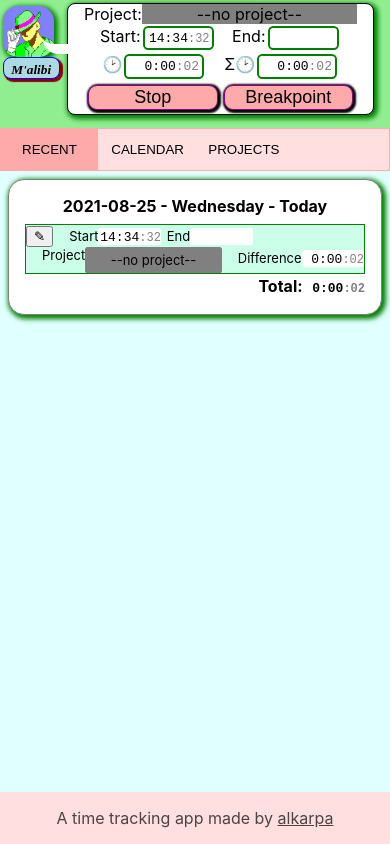
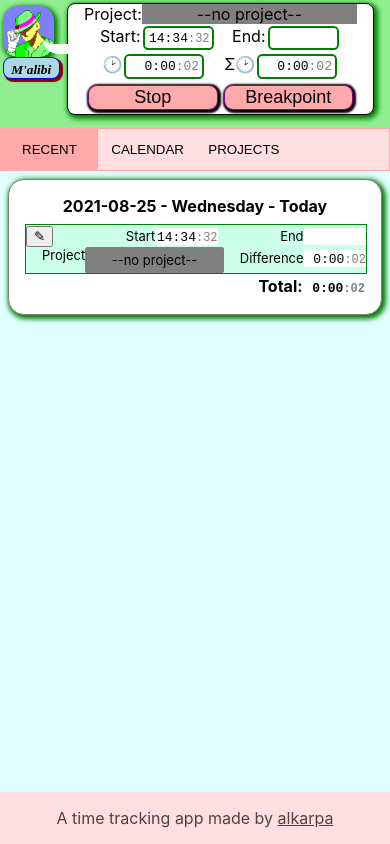
Before and after one commit to alkarpa/malibi, a React (Create React App) app: page / in a window 390 px wide. Both pictures are taken after a click on the button "Start". Built offline with nearby package versions, Linux system fonts and the light colour scheme.

Commit message:
Make the alibi lists more readable
The alibi lists were too wide on large screens and inconsistent on
small screens.

```diff
--- a/src/components/calendar/calendar.css
+++ b/src/components/calendar/calendar.css
@@ -112,16 +112,15 @@
     background-color: var(--highlight-intent-color);
 }
 .day>.date {
-    background-color: rgba(0,0,0,0.1);
+    background-color: var(--header-bg-color-dark);
 }
 
 .day.today {
-    box-shadow: 0px 0px 0px 2px rgba(0,0,0,0.2) inset;
+    box-shadow: 0px 0px 0px 2px var(--header-bg-color-dark) inset;
 }
 .day.today>.date {
     white-space: nowrap;
     overflow-x: hidden;
-    background-color: rgba(0,0,0,0.2);
     color: white;
     text-shadow: 0px 0px 2px black;
 }
--- a/src/components/calendar/calendarDayInfo.js
+++ b/src/components/calendar/calendarDayInfo.js
@@ -86,8 +86,11 @@ const DayInfo = ({ activeDate, intervals, projectsMap }) => {
     return (
         <div>
             <ClockArea dateStart={dateStart} midday={midday} dateEnd={dateEnd} intervals={intervals} projectsMap={projectsMap} />
-            <div className='completedCard'>
-                <TimesTable day={intervals} />
+            <div className='completedCardContainer'>
+                <div className='completedCard'>
+                    <TimesTable day={intervals} />
+                </div>
+
             </div>
         </div>
     )
@@ -100,8 +103,8 @@ const CalendarDayInfo = ({ activeDate, setActiveDate, intervals = [], projectsMa
         <>
             {
                 intervals.length > 0
-                ? <DayInfo activeDate={activeDate} intervals={intervals} projectsMap={projectsMap} />
-                : <EmptyAlibis />
+                    ? <DayInfo activeDate={activeDate} intervals={intervals} projectsMap={projectsMap} />
+                    : <EmptyAlibis />
             }
 
 
--- a/src/components/projectmanagement/projectDetails.js
+++ b/src/components/projectmanagement/projectDetails.js
@@ -20,7 +20,7 @@ const ProjectIntervalsList = ({ projectid }) => {
 
     if (total === 0) {
         const projectDescriptor = projectid ? 'this project' : 'no project'
-        return (<div style={{textAlign: 'center', margin: '2em'}}>
+        return (<div style={{ textAlign: 'center', margin: '2em' }}>
             No alibis with {projectDescriptor}
         </div>)
     }
@@ -29,7 +29,7 @@ const ProjectIntervalsList = ({ projectid }) => {
     const dates = Object.keys(dateMap)
 
     return (
-        <div className='projecttracked'>
+        <div className='projecttracked completedCardContainer'>
             <ProjectDnDList />
             <div className='projecttrackedtotal'>
                 Total: <TimeDisplay time={total} />
@@ -61,7 +61,7 @@ const ProjectDetails = ({ project }) => {
             </div>
             <div>
                 <DetailsSection >
-                    <ProjectForm buttontitle={ project.id ? 'Edit' : 'New' } project={project} />
+                    <ProjectForm buttontitle={project.id ? 'Edit' : 'New'} project={project} />
                     <ProjectIntervalsList buttontitle='Tracked' projectid={project.id} />
                 </DetailsSection>
             </div>
--- a/src/components/projectmanagement/projects.css
+++ b/src/components/projectmanagement/projects.css
@@ -47,7 +47,6 @@
 .projecttrackedtotal {
     text-align: center;
     font-weight: bold;
-    background-color: var(--header-bg-color);
 }
 
 .projecttitle {
--- a/src/index.css
+++ b/src/index.css
@@ -1,6 +1,7 @@
 :root {
   --main-bg-color: lightcyan;
   --header-bg-color: lightgreen;
+  --header-bg-color-dark: rgb(115, 190, 115);
   --shadow-pixels: 2px 2px 5px 2px;
   --header-shadow-color: green;
   --highlight-color: #ffdfdf;
@@ -124,15 +125,6 @@ body {
   font-size: large;
 }
 
-.completedCard {
-  border: 1px gray solid;
-  background-color: white;
-  box-shadow: var(--shadow-pixels) var(--header-shadow-color);
-  border-radius: 1em;
-  padding: 1em;
-  margin: 0.5em;
-  max-width: 95%;
-}
 
 .seconds {
   color: gray;
@@ -264,85 +256,3 @@ footer a {
 .switch input:checked + .slider {
   transform: translateX(100%)
 }
-
-/* Alibi edit popup */
-.alibiedit {
-  position: relative;
-  text-align: left;
-  padding-right: 1em;
-}
-.alibiedit>button.selected {
-  background-color: var(--highlight-color);
-}
-.alibiedit>.alibiformcontainer {
-  position: fixed;
-  width: 300px;
-  background-color: var(--highlight-color);
-  border: 1px black solid;
-  border-radius: 0.5em;
-  overflow: hidden;
-  box-shadow: 5px 5px 5px 5px gray;
-  top: 25%;
-  left: 50%;
-  margin-left: -150px;
-  z-index: 500;
-  text-align: center;
-}
-.alibiedit>.alibiformcontainer:before {
-  z-index: -1;
-  content: '';
-  position: fixed;
-  top: 0;
-  left: 0;
-  width: 100%;
-  height: 100%;
-  background-color: rgba(0,0,0,0.5);
-}
-.alibiform>.closebutton {
-  width: 96%;
-  background-color: gray;
-  text-align: center;
-  cursor: pointer;
-  border-radius: 0.5em;
-  margin-left: 2%;
-  margin-right: 2%;
-  margin-top: 0.2em;
-  transition: 0.2s;
-}
-.alibiform>.closebutton:hover {
-  background-color: darkred;
-  color: white;
-}
-.alibiform{
-  background-color: var(--highlight-color);
-}
-.alibiform>.updatebutton {
-  width: 96%;
-  cursor: pointer;
-  border-radius: 0.5em;
-  margin-left: 2%;
-  margin-right: 2%;
-  margin-bottom: 0.2em;
-  border-color: var(--header-shadow-color);
-  background-color: var(--header-bg-color);
-  transition: 0.2s;
-}
-.alibiform>.updatebutton:hover {
-  background-color: var(--main-bg-color);
-}
-.alibiformsections {
-  margin-top: 0.2em;
-  margin-left: 0.2em;
-  margin-right: 0.2em;
-  border-radius: 1em;
-  overflow: hidden;
-  border: 1px solid gray;
-}
-.alibiformsection {
-  padding-bottom: 1em;
-  background-color: var(--main-bg-color);
-}
-.alibiformsection>.title {
-  background-color: var(--highlight-intent-color);
-  text-align: center;
-}
--- a/src/timestable.css
+++ b/src/timestable.css
@@ -1,9 +1,26 @@
+.completedCardContainer {
+    display: grid;
+    grid-template-rows: repeat( auto-fit, min-content );
+    justify-items: center;
+    height: min-content;
+}
+
+.completedCard {
+    border: 1px gray solid;
+    background-color: white;
+    box-shadow: var(--shadow-pixels) var(--header-shadow-color);
+    border-radius: 1em;
+    padding: 1em;
+    margin: 0.5em;
+    max-width: min( 95%, 1000px );
+  }
 
 .timesTable {
     max-width: 90vw;
     display: grid;
     grid-template-rows: min-content auto min-content;
 }
+
 .timesTable .dateTitle {
     font-weight: bold;
     text-align: center;
@@ -17,14 +34,19 @@
     margin-bottom: 2px;
 }
 
+.alibiContainer {
+    width: 100%;
+}
+
 .alibi {
+    width: 100%;
     display: flex;
     flex-wrap: wrap;
-    min-width: 30vw;
-    max-width: 95vw;
+    width: 100%;
     border: 1px solid var(--header-shadow-color);
     margin-bottom: 2px;
     background-color: rgba(0,0,0,0.1);
+    justify-content: center;
 }
 .alibi.active {
     background-color: rgba(0, 255, 150, 0.2);
@@ -32,6 +54,7 @@
 
 
 .alibi .clocks {
+    flex-grow: 1;
     display: grid;
     grid-template-columns: 1fr 1fr;
 }
@@ -41,7 +64,7 @@
     flex-grow: 1;
     display: grid;
     grid-template-columns: min-content auto;
-    min-width: 30vw;
+    width: 30vw;
 }
 .alibi .projectCell div {
     border-radius: 0.2em;
@@ -55,6 +78,93 @@
     font-size: small;
 }
 
+.alibi .total {
+    margin-left: auto;
+}
+
 .timesTable .daytotal {
     font-weight: bold;
 }
+
+/* Alibi edit popup */
+.alibiedit {
+    margin-right: auto;
+    position: relative;
+    text-align: left;
+    padding-right: 1em;
+  }
+  .alibiedit>button.selected {
+    background-color: var(--highlight-color);
+  }
+  .alibiedit>.alibiformcontainer {
+    position: fixed;
+    width: 300px;
+    background-color: var(--highlight-color);
+    border: 1px black solid;
+    border-radius: 0.5em;
+    overflow: hidden;
+    box-shadow: 5px 5px 5px 5px gray;
+    top: 25%;
+    left: 50%;
+    margin-left: -150px;
+    z-index: 500;
+    text-align: center;
+  }
+  .alibiedit>.alibiformcontainer:before {
+    z-index: -1;
+    content: '';
+    position: fixed;
+    top: 0;
+    left: 0;
+    width: 100%;
+    height: 100%;
+    background-color: rgba(0,0,0,0.5);
+  }
+  .alibiform>.closebutton {
+    width: 96%;
+    background-color: gray;
+    text-align: center;
+    cursor: pointer;
+    border-radius: 0.5em;
+    margin-left: 2%;
+    margin-right: 2%;
+    margin-top: 0.2em;
+    transition: 0.2s;
+  }
+  .alibiform>.closebutton:hover {
+    background-color: darkred;
+    color: white;
+  }
+  .alibiform{
+    background-color: var(--highlight-color);
+  }
+  .alibiform>.updatebutton {
+    width: 96%;
+    cursor: pointer;
+    border-radius: 0.5em;
+    margin-left: 2%;
+    margin-right: 2%;
+    margin-bottom: 0.2em;
+    border-color: var(--header-shadow-color);
+    background-color: var(--header-bg-color);
+    transition: 0.2s;
+  }
+  .alibiform>.updatebutton:hover {
+    background-color: var(--main-bg-color);
+  }
+  .alibiformsections {
+    margin-top: 0.2em;
+    margin-left: 0.2em;
+    margin-right: 0.2em;
+    border-radius: 1em;
+    overflow: hidden;
+    border: 1px solid gray;
+  }
+  .alibiformsection {
+    padding-bottom: 1em;
+    background-color: var(--main-bg-color);
+  }
+  .alibiformsection>.title {
+    background-color: var(--highlight-intent-color);
+    text-align: center;
+  }
```
Also changed, not shown: src/components/timesTable.js (+2 -40 lines).
